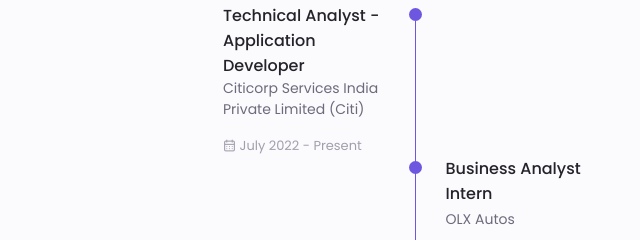
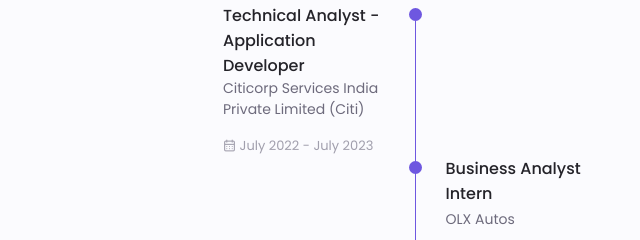
Before and after one commit to KiruthikaJanakiraman/kiruthikajanakiraman.github.io, a plain HTML site: page index.html in a window 1280 px wide. Shown: the part 2340-2580 px from the top of the page, 225-865 px from the left. Drawn offline with nearby package versions, Linux system fonts and the light colour scheme.

Commit message:
Update index.html

```diff
--- a/index.html
+++ b/index.html
@@ -292,7 +292,7 @@
                                     <span class="qualification__subtitle">Citicorp Services India Private Limited (Citi)</span>
                                     <div class="qualification__calender">
                                         <i class="uil uil-calendar-alt"></i>
-                                        July 2022 - Present
+                                        July 2022 - July 2023
                                     </div>
                                 </div>
 
```
